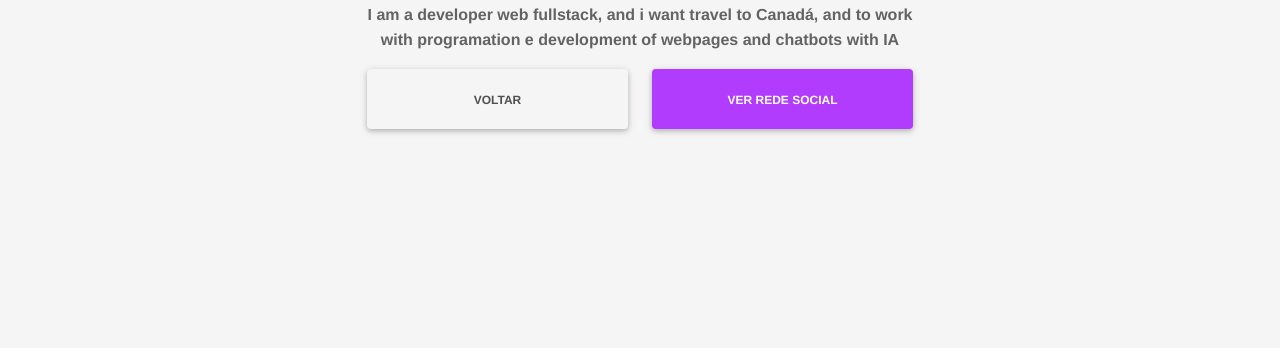
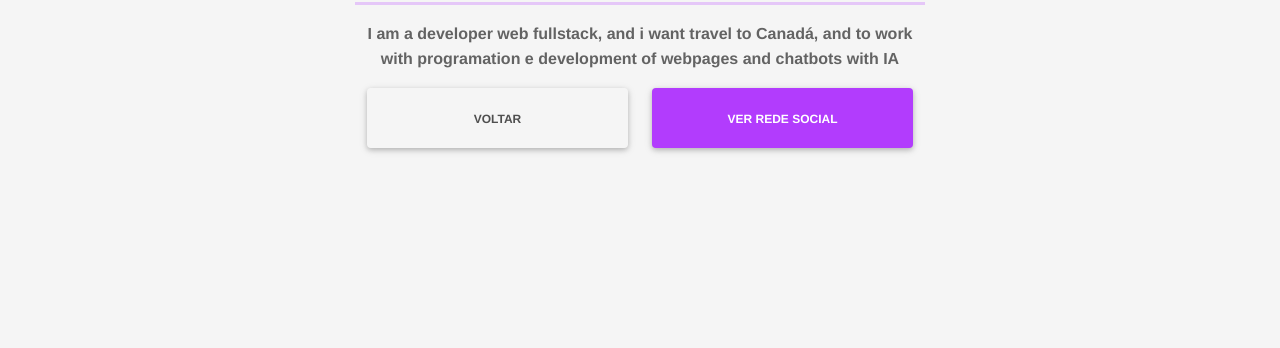
Before and after one commit to dassaev-lima/site-aluguel-de-carros, a plain HTML site: page pessoal.html in a window 1280 px wide. Shown: the part 452-800 px from the top of the page. Drawn offline with Linux system fonts and the light colour scheme.

Commit message:
adicionando linha abaixo do nome do autor

```diff
--- a/pessoal.html
+++ b/pessoal.html
@@ -118,6 +118,7 @@ button{
               <div class="col-md-6">
                 <div class="row">
                   <h3>Dassaev Lima</h3>
+                  <hr style="height: 3px; background-color:#B23CFD; width: 100%;">
                   <p>I am a developer web fullstack, and i want travel to Canadá,
                       and to work with programation e development of webpages and chatbots with IA</p>
                   <div class="col-md-6">
```
